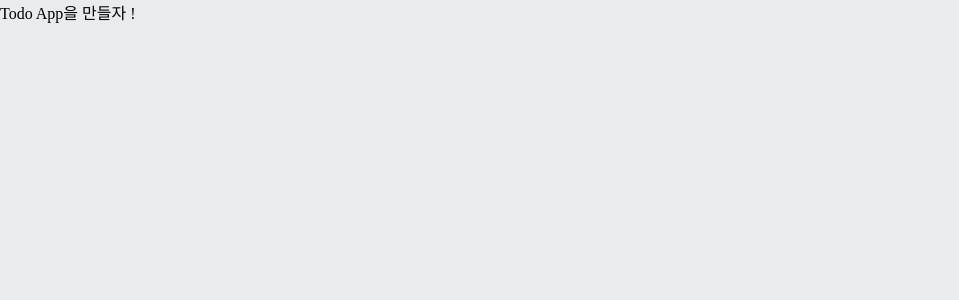
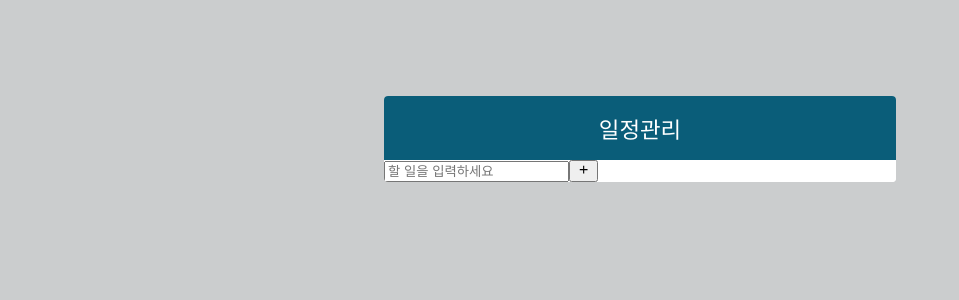
Before and after one commit to upship-kim/Project_React-Todo-app, a React (Create React App) app: page / in a window 1280 px wide. Shown: the top 300 px of the page, without its empty margins (0-959 px from the left). Built offline with nearby package versions, Linux system fonts and the light colour scheme.

Commit message:
UI생성(1/2)

```diff
--- /dev/null
+++ b/jsconfig.json
@@ -0,0 +1,5 @@
+{
+    "compilerOptions": {
+        "target": "es6"
+    }
+}
--- a/src/App.js
+++ b/src/App.js
@@ -1,11 +1,15 @@
 import React from 'react'
+import TodoTemplate from './components/TodoTemplate'
+import TodoInsert from './components/TodoInsert'
 
 
 const App = () => {
   return (
-    <div>
-      Todo App을 만들자 !
-    </div>
+      <TodoTemplate>
+      <TodoInsert/>
+      </TodoTemplate>
+
+
   );
 }
 
--- /dev/null
+++ b/src/components/TodoInsert.js
@@ -0,0 +1,15 @@
+import React from 'react'
+import { MdAdd } from 'react-icons/md'; //react icon library
+import './TodoInsert.scss';
+const TodoInsert = () => {
+    return (
+        <form className="TodoInsert">
+            <input placeholder="할 일을 입력하세요"/>
+            <button type="submit">
+                <MdAdd/>
+            </button>
+        </form>
+    )
+}
+
+export default TodoInsert;
--- /dev/null
+++ b/src/components/TodoTemplate.js
@@ -0,0 +1,13 @@
+import React from 'react'
+import './TodoTemplate.scss';
+
+const TodoTemplate = ({ children }) => {
+    return (
+        <div className="TodoTemplate">
+            <div className="app-title">일정관리</div>
+            <div className="content">{ children }</div>
+        </div>
+    );
+};
+
+export default TodoTemplate;
--- /dev/null
+++ b/src/components/TodoTemplate.scss
@@ -0,0 +1,26 @@
+.TodoTemplate {
+  width: 512px;
+  background: white;
+  //width가 주어진 상태에서 auto설정하면 가로 중앙 정렬됨
+  margin-left: auto;
+  margin-right: auto;
+  //   text-align: center;
+  border-radius: 4px;
+  margin-top: 6rem;
+  overflow: hidden;
+}
+
+.app-title {
+  background: #0a5d79;
+  color: white;
+  font-size: 1.4rem;
+  text-align: center;
+  height: 4rem;
+  display: flex;
+  align-items: center; //세로 중앙 정렬
+  justify-content: center; //가로 중앙 정렬
+}
+
+.content {
+  background: white;
+}
--- a/src/index.css
+++ b/src/index.css
@@ -1,5 +1,5 @@
 body {
   margin: 0;
   padding: 0;
-  background: #e9ecef;
+  background: #cbcdce;
 }
```
Also changed, not shown: src/components/TodoInsert.scss (added).
